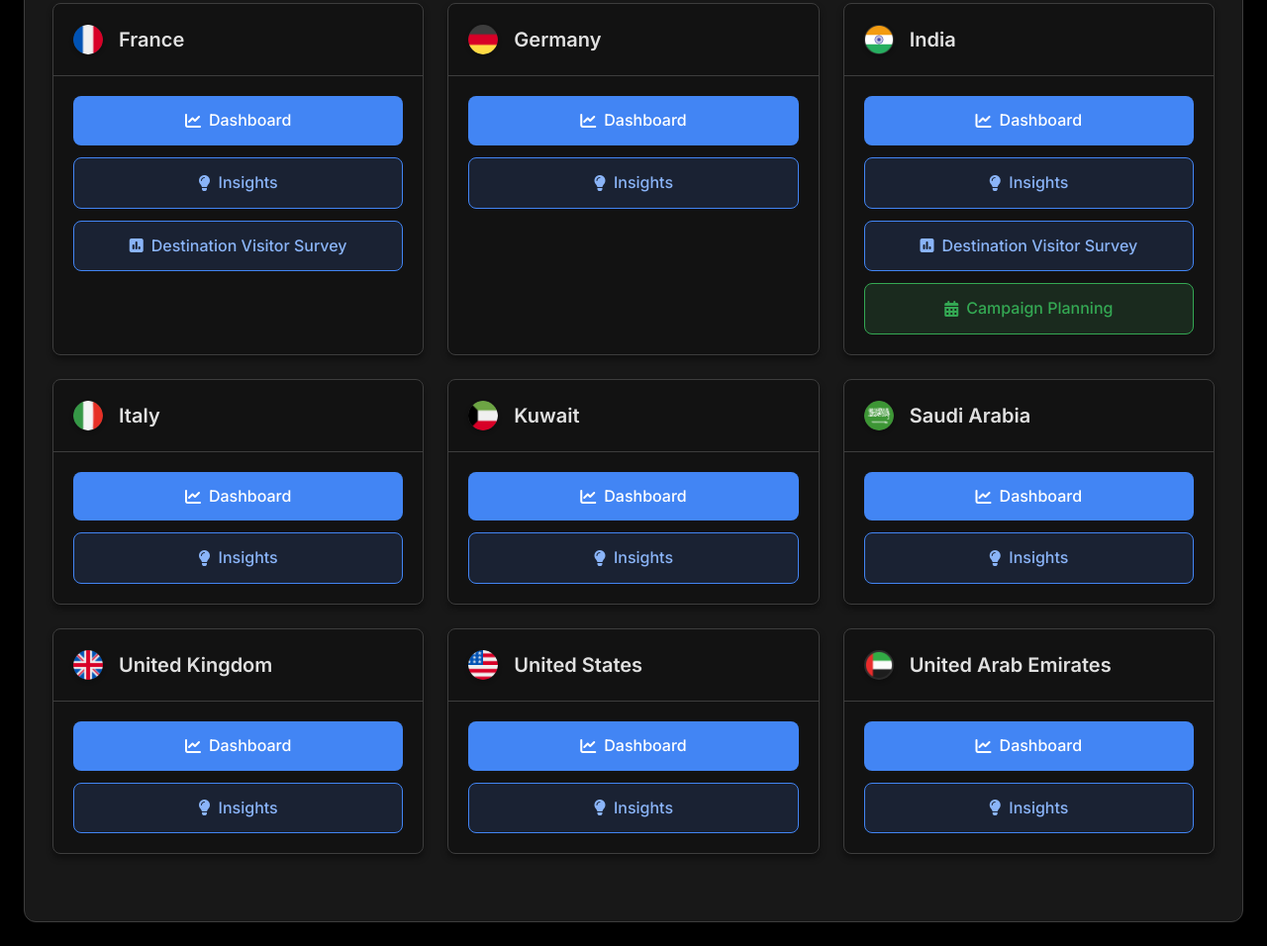
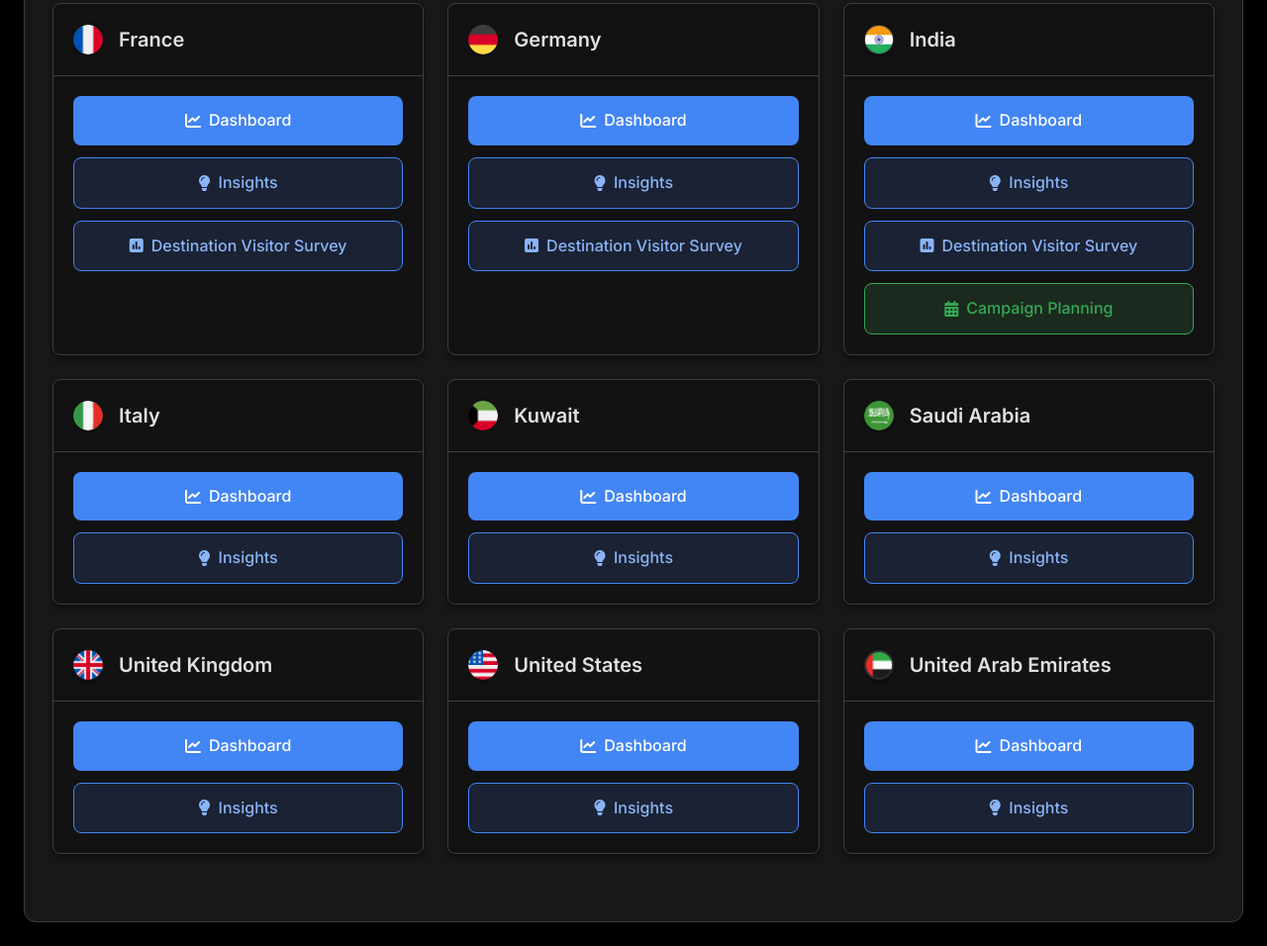
Before and after one commit to studiorns/DCTMarketAnalysisRepository, a plain HTML site: page index.html in a window 1280 px wide. Shown: the part 862-1818 px from the top of the page at 99% size. Drawn offline with Linux system fonts and the light colour scheme.

Commit message:
Add files via upload

```diff
--- a/index.html
+++ b/index.html
@@ -527,6 +527,9 @@
                         </a>
                         <a href="https://studiorns.github.io/GermanyInsights/" class="link-button insights-link">
                             <i class="fas fa-lightbulb"></i> Insights
+                        </a>
+                        <a href="https://studiorns.github.io/GermanyDVS/" class="link-button insights-link">
+                            <i class="fas fa-poll"></i> Destination Visitor Survey
                         </a>
                     </div>
                 </div>
```
